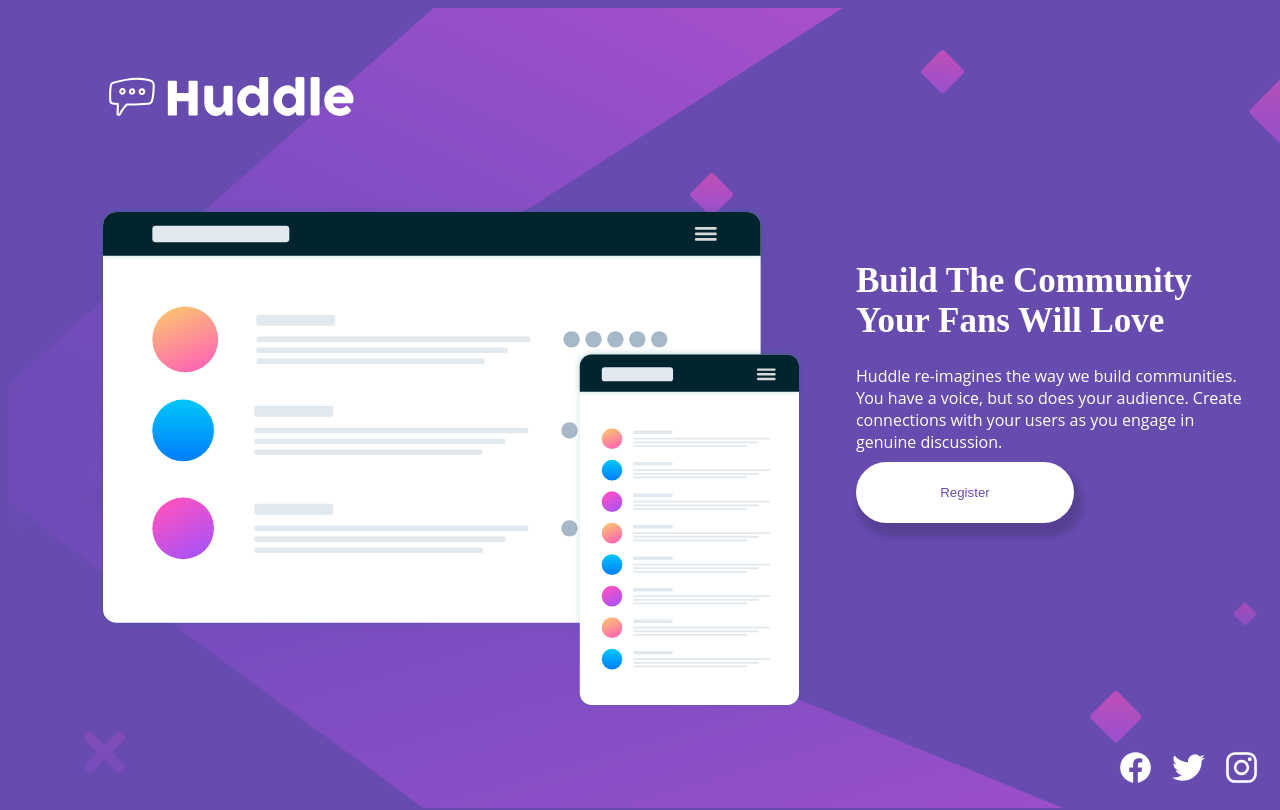
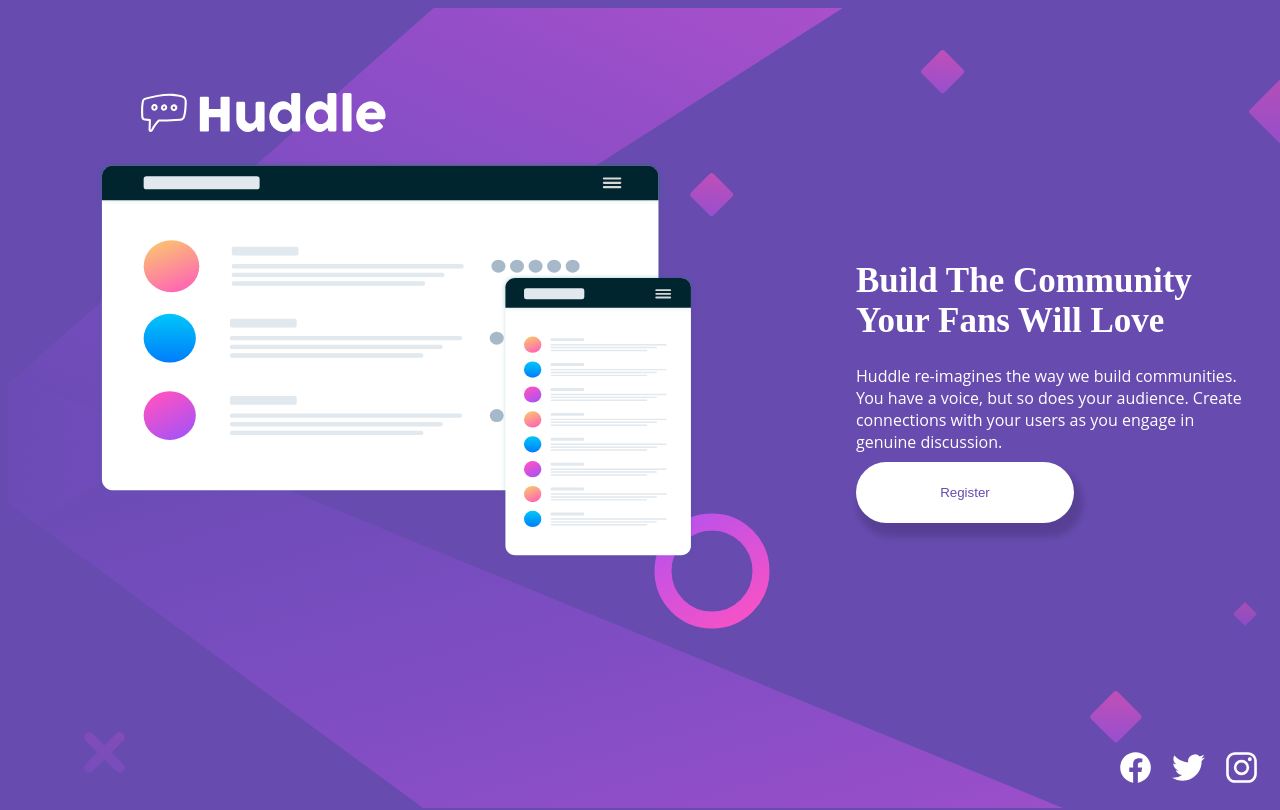
Before and after one commit to Samres27/practicaFaseWeb, a plain HTML site: page index.html in a window 1280 px wide. Shown: the top 810 px of the page. Drawn offline with nearby package versions, Linux system fonts and the light colour scheme; a web font is replaced by a local one.

Commit message:
change: se cambiaron todo el diseño y disposicion en el css para poder hacer resposivo para mobile

```diff
--- a/style.css
+++ b/style.css
@@ -16,24 +16,24 @@ body{
 #fondoSVG{
     background-image: url(images/bg-desktop.svg);
     position: absolute;
-    height:800px ;
-    width:1318px;
+    height:100% ;
+    width:100%;
 }
 
 #logoHuddle{
     position: absolute;
     width: 264px;
     height: 65.33px;
-    top: 64px;
-    left: 96px;
+    top: 10%;
+    left: 10%;
 
 
 }
 #imagenSVG{
     position: absolute;
-    height: 506px;
-    width: 709px;
-    top: 205px;
+    height: 400px;
+    width: 600px;
+    top: 20%;
     left: 96px;
 }
 #textos{
```
